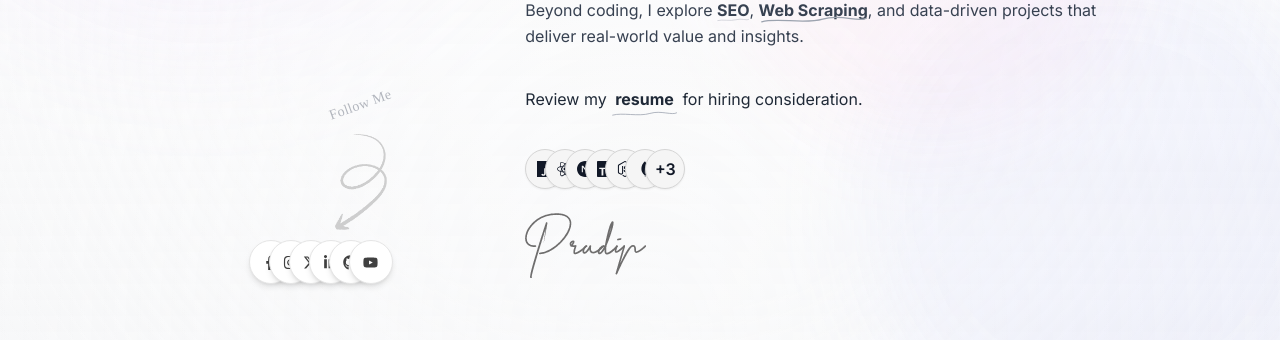
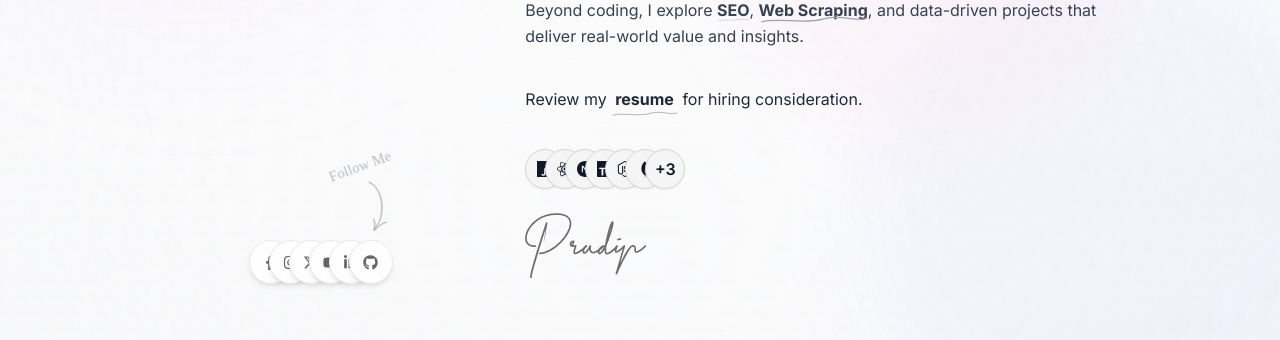
Before and after one commit to pradipchaudhary/portfolio.v3, a Next.js app: page / in a window 1280 px wide. Shown: the part 460-800 px from the top of the page. Built offline with nearby package versions, Linux system fonts and the light colour scheme.

Commit message:
Fixed SocialIcons Items animation

```diff
--- a/components/ui/FollowMeSocial.tsx
+++ b/components/ui/FollowMeSocial.tsx
@@ -1,29 +1,37 @@
 "use client";
 
-import Image from "next/image";
+import { useEffect, useState } from "react";
 import SocialIcons from "./SocialIcons";
 
 export default function FollowMeSocial() {
+  const [pulse, setPulse] = useState(false);
+
+  useEffect(() => {
+    const timer = setTimeout(() => {
+      setPulse(true);
+    }, 2200); // text + arrow duration
+
+    return () => clearTimeout(timer);
+  }, []);
+
   return (
-    <section className="relative flex flex-col items-center gap-2 rounded-xl px-6 py-6">
-
-      {/* Follow Me Text */}
+    <section
+      className={`relative flex flex-col items-center gap-2 rounded-xl px-6 py-6 ${pulse ? "animate-section-pulse" : ""
+        }`}
+    >
+      {/* Follow Text */}
       <p
-        className="text-sm font-medium tracking-wide text-gray-500 rotate-[-20deg] ml-20 mb-2 opacity-50"
+        className="text-sm font-medium tracking-wide text-gray-500 ml-20 mb-2 absolute top-[-60px] rotate-[-20deg] opacity-0 animate-follow-text"
         style={{ fontFamily: "'Patrick Hand', cursive" }}
       >
         Follow Me
       </p>
 
-      {/* Arrow Image */}
-      <Image
-        src="/images/curved-arrow.png"
-        alt="Follow arrow"
-        width={100}
-        height={100}
-        className="opacity-40 brightness-110 dark:opacity-40 ml-20"
-        priority
-      />
+      {/* Arrow SVG */}
+      <div className="absolute top-[-50px] right-10 rotate-45 animation-arrow-container">
+        <svg width="80" height="80" viewBox="0 0 81 84" fill="none" xmlns="http://www.w3.org/2000/svg"><g clip-path="url(#clip0_1087_2609)"><path fill-rule="evenodd" clip-rule="evenodd" d="M16.5579 30.5227C22.4725 28.623 28.2492 29.3749 33.4667 31.6508C41.3459 35.0881 47.9522 42.0005 51.8464 48.614C54.2944 52.7702 54.4502 56.7492 55.8651 61.5377C55.9225 61.7316 56.1293 61.8068 56.3272 61.7054C56.5245 61.6049 56.6391 61.3648 56.5811 61.1718C55.1497 56.3272 54.9774 52.3095 52.5011 48.1044C48.5525 41.3988 41.8496 34.3948 33.8601 30.9088C28.4988 28.57 22.5574 27.8153 16.4791 29.7675C16.2743 29.8332 16.1259 30.0549 16.1476 30.2634C16.1694 30.472 16.3531 30.5884 16.5579 30.5227Z" fill="transparent" stroke="#7F7F7F" stroke-width="0.5" pathLength="1" stroke-dashoffset="0px" stroke-dasharray="1px 1px"></path><path style={{ animationDelay: "0.8s" }}
+          fill-rule="evenodd" clip-rule="evenodd" d="M57.0873 62.1097C57.0832 62.0921 57.0533 61.9757 57.0388 61.8734C56.9763 61.45 56.9339 60.6847 56.9361 59.7042C56.947 56.4142 57.4643 50.7129 59.6242 47.3C59.7488 47.1031 59.7164 46.8667 59.5524 46.7716C59.3884 46.6764 59.1547 46.7579 59.0301 46.9548C56.7828 50.5058 56.2014 56.4357 56.1908 59.8586C56.1897 60.317 56.1975 60.7315 56.2135 61.0885C55.5902 60.3287 54.9902 59.5491 54.3985 58.7583C52.6959 56.4811 50.6985 54.9884 48.0625 53.8966C47.8867 53.8232 47.6568 53.9314 47.5515 54.1372C47.4454 54.3425 47.5029 54.5697 47.6794 54.6422C50.2161 55.6936 52.1405 57.1294 53.7796 59.3211C54.5532 60.3542 55.342 61.3695 56.1743 62.3467C56.2571 62.444 56.4755 62.6936 56.5123 62.7223C56.7223 62.886 56.9338 62.7112 56.9791 62.6705C57.0011 62.6509 57.2635 62.3944 57.0873 62.1097ZM56.4268 62.6084C56.4318 62.6161 56.4362 62.6247 56.4419 62.6329C56.4369 62.6266 56.4325 62.618 56.4268 62.6084Z" fill="transparent" stroke="#7F7F7F" stroke-width="0.5" pathLength="1" stroke-dashoffset="0px" stroke-dasharray="1px 1px"></path></g><defs><clipPath id="clip0_1087_2609"><rect width="64.5423" height="52.3374" fill="white" transform="translate(0 51.8329) rotate(-53.4256)"></rect></clipPath></defs></svg>
+      </div>
 
       {/* Social Icons */}
       <SocialIcons />
--- a/components/ui/SocialIcons.tsx
+++ b/components/ui/SocialIcons.tsx
@@ -1,6 +1,7 @@
 "use client";
 
 import Link from "next/link";
+import { motion } from "framer-motion";
 import { useState } from "react";
 import {
   FaFacebookF,
@@ -39,10 +40,17 @@ const socialLinks: SocialLink[] = [
     hoverBg: "hover:bg-sky-500",
   },
   {
+    name: "YouTube",
+    href: "https://www.youtube.com/@iampradipchaudhary",
+    icon: <FaYoutube size={15} />,
+    hoverBg: "hover:bg-red-500",
+  },
+
+  {
     name: "LinkedIn",
     href: "https://www.linkedin.com/in/pradipchaudhary/",
     icon: <FaLinkedinIn size={15} />,
-    hoverBg: "hover:bg-blue-600",
+    hoverBg: "hover:bg-[#0077B5]",
   },
   {
     name: "GitHub",
@@ -50,57 +58,68 @@ const socialLinks: SocialLink[] = [
     icon: <FaGithub size={15} />,
     hoverBg: "hover:bg-gray-800",
   },
-  {
-    name: "YouTube",
-    href: "https://www.youtube.com/@iampradipchaudhary",
-    icon: <FaYoutube size={15} />,
-    hoverBg: "hover:bg-red-500",
-  },
-  {
-    name: "Website",
-    href: "https://pradipchaudhary.com",
-    icon: <FaGlobe size={15} />,
-    hoverBg: "hover:bg-green-500",
-  },
+  // {
+  //   name: "YouTube",
+  //   href: "https://www.youtube.com/@iampradipchaudhary",
+  //   icon: <FaYoutube size={15} />,
+  //   hoverBg: "hover:bg-red-500",
+  // },
+  // {
+  //   name: "Website",
+  //   href: "https://pradipchaudhary.com",
+  //   icon: <FaGlobe size={15} />,
+  //   hoverBg: "hover:bg-green-500",
+  // },
 ];
 
 const MAX_VISIBLE = 6;
 
 export default function SocialIcons() {
   const [hoveredIndex, setHoveredIndex] = useState<number | null>(null);
-
   const visibleLinks = socialLinks.slice(0, MAX_VISIBLE);
 
   return (
     <div className="flex items-center gap-5">
-      <div className="flex -space-x-6 relative ">
+      <div className="flex -space-x-6 relative">
         {visibleLinks.map((item, index) => {
           const isHovered = hoveredIndex === index;
 
           return (
+            <motion.div
+              key={item.name}
+              layout
+              onHoverStart={() => setHoveredIndex(index)}
+              onHoverEnd={() => setHoveredIndex(null)}
+              animate={{
+                y: isHovered ? -12 : 0,
+                scale: isHovered ? 1.12 : 1, // subtle premium zoom
+                zIndex: isHovered ? 100 : index,
+              }}
+              transition={{
+                type: "spring",
+                stiffness: 350,
+                damping: 22,
+              }}
+              className="relative"
+            >
               <Link
-              key={item.name}
                 href={item.href}
                 target="_blank"
                 aria-label={item.name}
-              onMouseEnter={() => setHoveredIndex(index)}
-              onMouseLeave={() => setHoveredIndex(null)}
-              style={{
-                zIndex: isHovered ? 100 : index, // 🔥 hovered always on top
-              }}
                 className={`
-                relative inline-flex h-11 w-11 items-center justify-center
+                  inline-flex h-11 w-11 items-center justify-center
                   rounded-full bg-white
                   border border-neutral-200
                   shadow-md
                   text-neutral-700
-                transition-all duration-300
-                hover:text-white hover:scale-125
+                  transition-colors duration-300
+                  hover:text-white
                   ${item.hoverBg}
                 `}
               >
                 {item.icon}
               </Link>
+            </motion.div>
           );
         })}
       </div>
--- a/styles/globals.css
+++ b/styles/globals.css
@@ -146,3 +146,105 @@ textarea {
     box-shadow: 0 1px 3px rgba(0, 0, 0, 0.2);
     ring-color: var(--accent);
 }
+
+
+
+/* sidebar follow me animation css */
+/* TEXT ENTER */
+@keyframes followTextIn {
+    0% {
+        opacity: 0;
+        transform: translateY(-12px) rotate(-20deg);
+    }
+
+    100% {
+        opacity: 0.6;
+        transform: translateY(0) rotate(-20deg);
+    }
+}
+
+/* SVG DRAW */
+@keyframes drawPath {
+    from {
+        stroke-dashoffset: 1;
+    }
+
+    to {
+        stroke-dashoffset: 0;
+    }
+}
+
+/* SOFT INFINITE PULSE */
+@keyframes sectionPulse {
+
+    0%,
+    100% {
+        opacity: 1;
+    }
+
+    50% {
+        opacity: 0.75;
+    }
+}
+
+.animate-follow-text {
+    animation: followTextIn 0.8s ease forwards;
+}
+
+.animate-draw-path {
+    animation: drawPath 1.4s ease forwards;
+}
+
+.animate-section-pulse {
+    animation: sectionPulse 3s ease-in-out infinite;
+}
+
+
+/* Arrow draw animation */
+@keyframes arrowDraw {
+    0% {
+        stroke-dashoffset: 1;
+    }
+
+    60% {
+        stroke-dashoffset: 0;
+    }
+
+    100% {
+        stroke-dashoffset: 0;
+    }
+}
+
+/* Floating motion */
+@keyframes arrowFloat {
+
+    0%,
+    100% {
+        transform: translateY(0px) rotate(45deg);
+    }
+
+    50% {
+        transform: translateY(-6px) rotate(45deg);
+    }
+}
+
+/* Glow pulse */
+@keyframes arrowGlow {
+
+    0%,
+    100% {
+        stroke: #7f7f7f;
+    }
+
+    50% {
+        stroke: #a3a3a3;
+    }
+}
+
+.animate-arrow-path {
+    animation: arrowDraw 2s ease forwards, arrowGlow 2s ease-in-out;
+}
+
+.animate-arrow-container {
+    animation: arrowFloat 3s ease-in-out infinite;
+}
```
Also changed, not shown: public/images/curved-arrow.png (deleted), 1 other file (tests, documents, lock files or other folders). Lines whose indentation alone changed are shown as unchanged.
